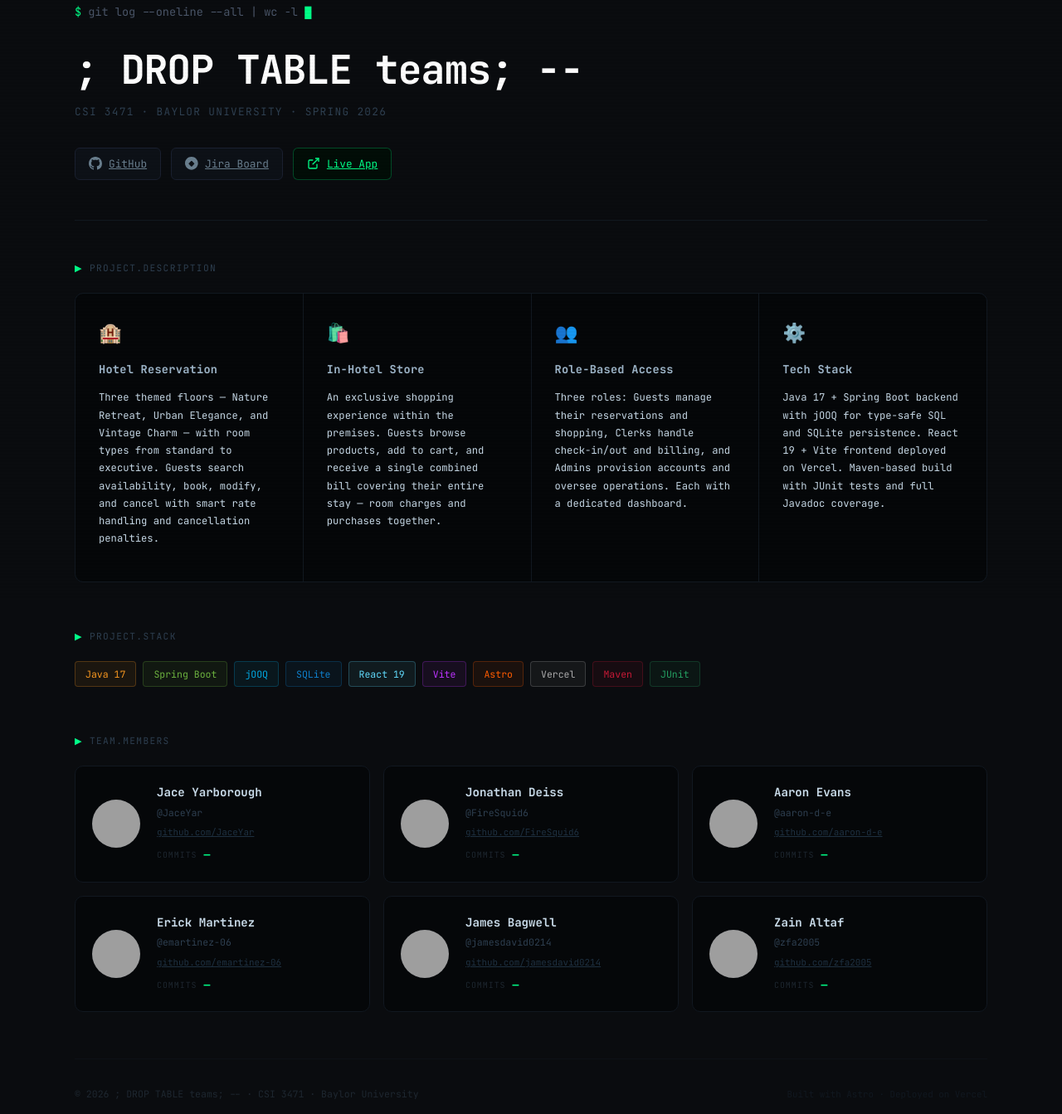
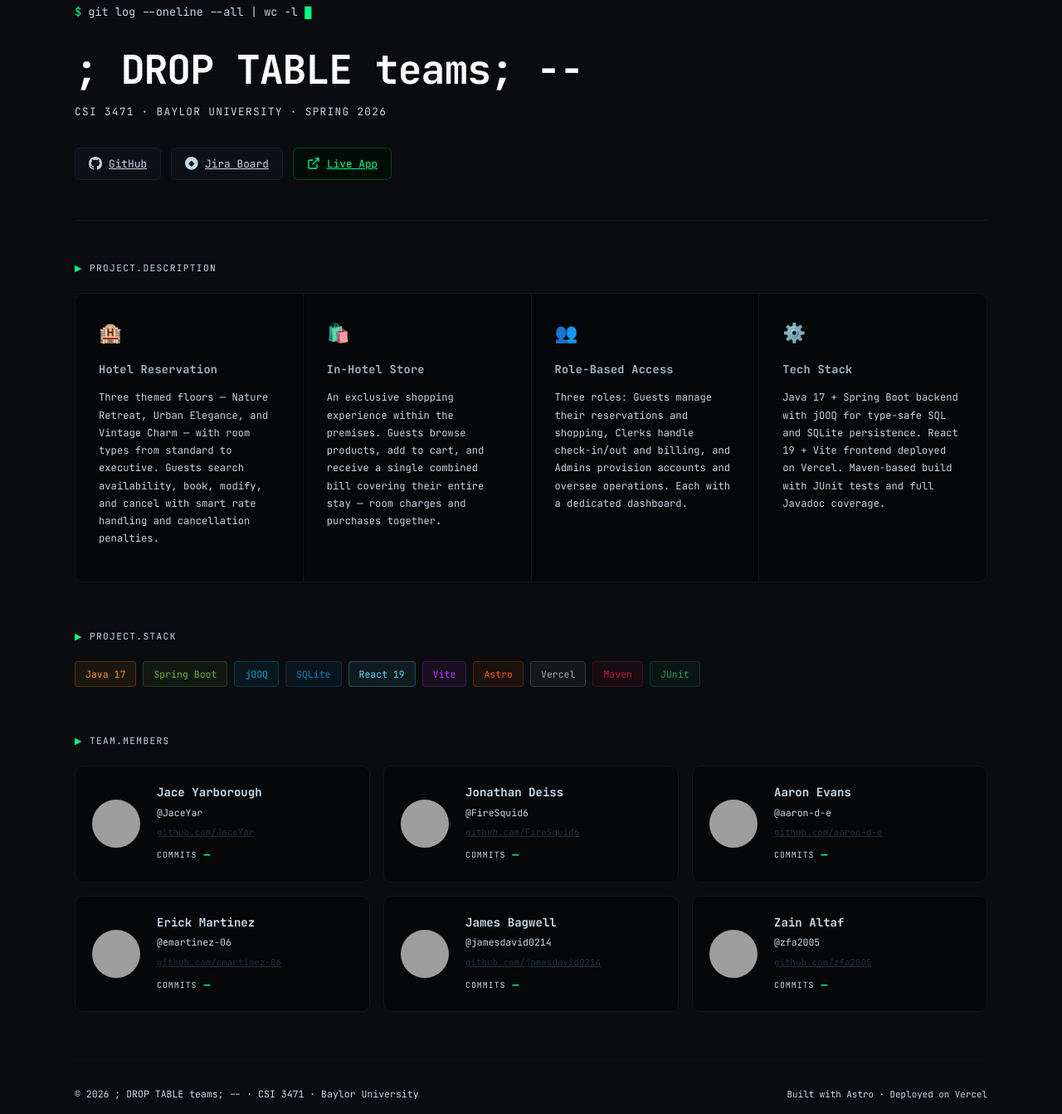
Before and after one commit to JaceYar/Software1-Proj, an Astro site in the folder site/: page / in a window 1280 px wide. Shown: the part 77-1420 px from the top of the page at 83% size. Built offline with nearby package versions, Linux system fonts and the light colour scheme; Astro itself is replaced by a stand-in of ours; no server answers; grey boxes are pictures that could not be loaded.

Commit message:
fixed color more

```diff
--- a/site/src/pages/index.astro
+++ b/site/src/pages/index.astro
@@ -151,7 +151,7 @@ const members = [
       margin-bottom: 1.5rem;
     }
     .prompt-sym { color: #00ff88; }
-    .prompt-cmd { color: #4a5568; }
+    .prompt-cmd { color: #c8dae8; }
     .cursor {
       color: #00ff88;
       animation: blink 1s step-end infinite;
@@ -166,7 +166,7 @@ const members = [
       margin-bottom: 0.75rem;
     }
     .tagline {
-      color: #2e3f50;
+      color: #c8dae8;
       font-size: 0.8rem;
       margin-bottom: 2rem;
       letter-spacing: 0.1em;
@@ -185,7 +185,7 @@ const members = [
       padding: 0.5rem 1rem;
       border: 1px solid #1a2030;
       border-radius: 6px;
-      color: #6a7f8f;
+      color: #c8dae8;
       font-size: 0.8rem;
       background: #0d1117;
       transition: all 0.2s;
@@ -214,7 +214,7 @@ const members = [
     }
     .section-label {
       font-size: 0.7rem;
-      color: #2e3f50;
+      color: #c8dae8;
       letter-spacing: 0.12em;
       text-transform: uppercase;
       margin-bottom: 1.25rem;
@@ -314,7 +314,7 @@ const members = [
       margin-bottom: 0.1rem;
     }
     .member-handle {
-      color: #2e3f50;
+      color: #c8dae8;
       font-size: 0.72rem;
       margin-bottom: 0.3rem;
     }
@@ -333,7 +333,7 @@ const members = [
     .member-commits { display: flex; align-items: center; gap: 0.5rem; }
     .commit-label {
       font-size: 0.62rem;
-      color: #1e2730;
+      color: #c8dae8;
       text-transform: uppercase;
       letter-spacing: 0.1em;
     }
@@ -354,8 +354,8 @@ const members = [
       flex-wrap: wrap;
       gap: 0.5rem;
     }
-    .footer-text { color: #1e2730; font-size: 0.72rem; }
-    .footer-dim  { color: #111820; font-size: 0.68rem; }
+    .footer-text { color: #c8dae8; font-size: 0.72rem; }
+    .footer-dim  { color: #c8dae8; font-size: 0.68rem; }
 
     @media (max-width: 600px) {
       header { padding: 3rem 0 2rem; }
```
